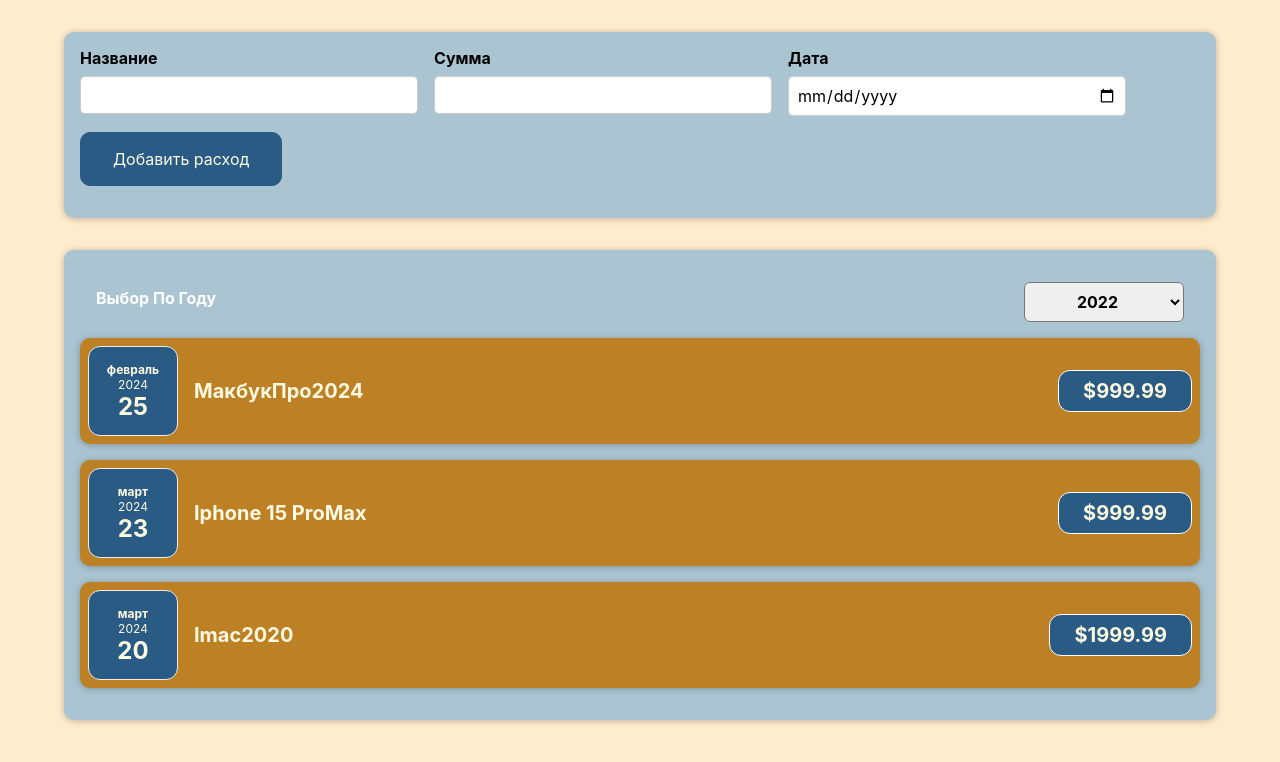
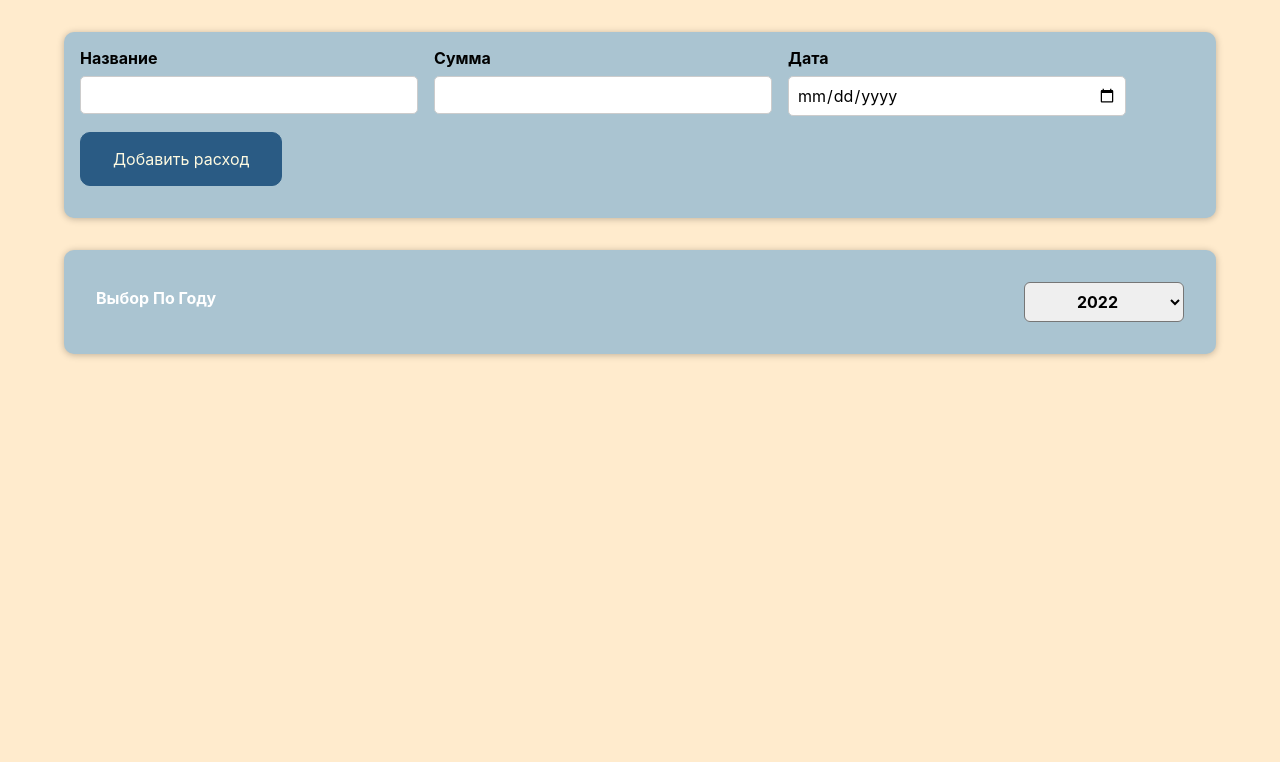
Before and after one commit to Sabituly/purchase_accounting_program, a React (Create React App) app in the folder purchase_accounting_program/: page / in a window 1280 px wide. Shown: the top 762 px of the page. Built offline with nearby package versions, Linux system fonts and the light colour scheme.

Commit message:
Filtered Costs

```diff
--- a/purchase_accounting_program/src/companents/Costs/Costs.js
+++ b/purchase_accounting_program/src/companents/Costs/Costs.js
@@ -11,12 +11,17 @@
         setSelectedYear(data);
     }
 
+    const filteredCosts = props.costs.filter(cost => {
+
+        return cost.date.getFullYear().toString() === selectedYear;
+    })
+
     return (
         <div>
 
             <Card className={'costs'}>
                 <CostsFilter year={selectedYear} onChangeYear={getDataFromChild}/>
-                {props.costs.map((cost) => (
+                {filteredCosts.map((cost) => (
                     <CostItem
                         key = {cost.id}
                         date={cost.date}
```
